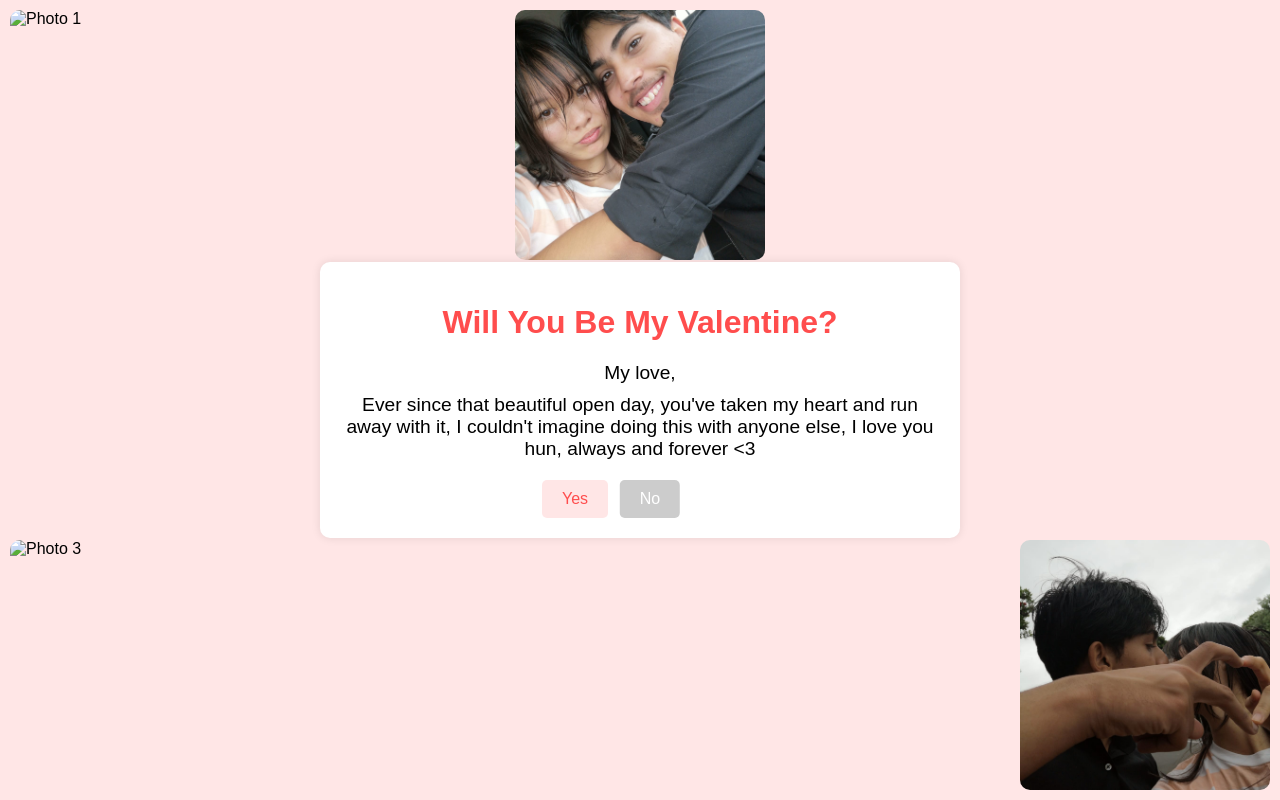
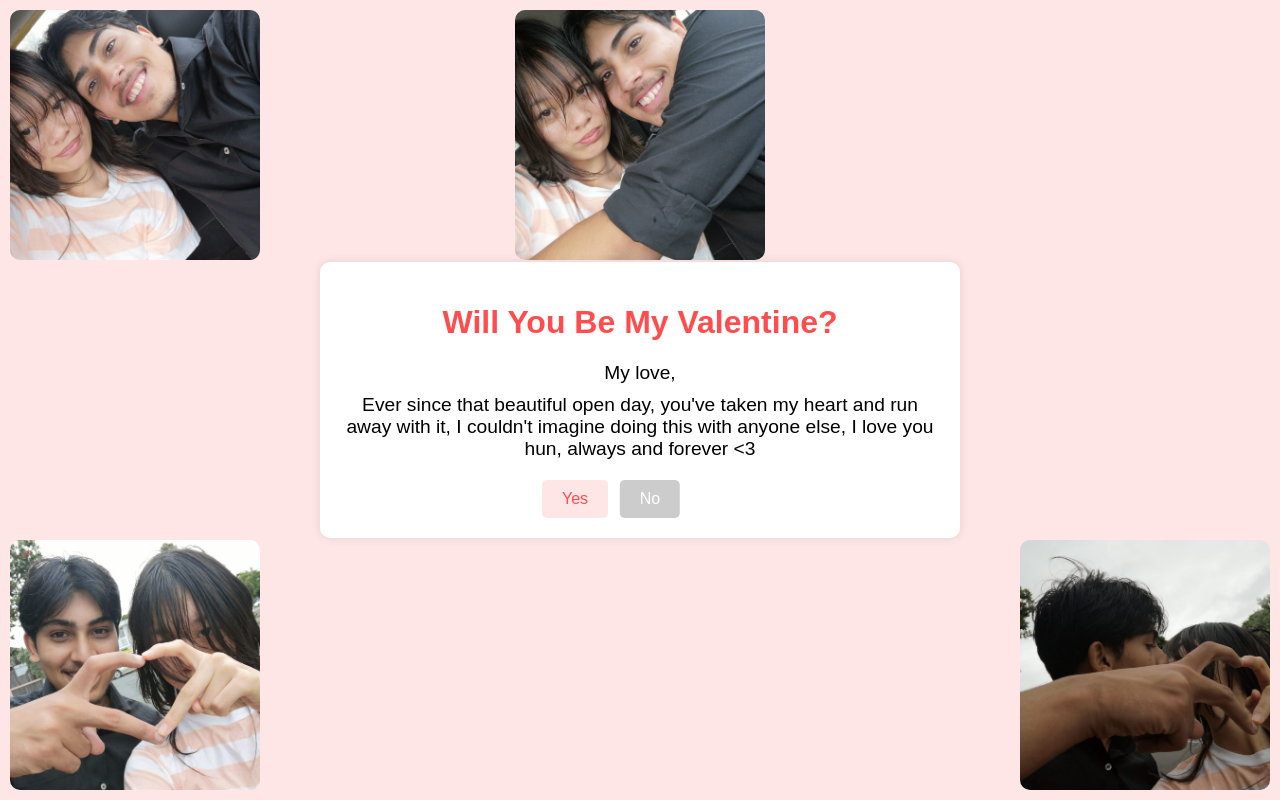
Before and after one commit to Noahero12/noahero12.github.io, a plain HTML site: page index.html in a window 1280 px wide. Drawn offline with Linux system fonts and the light colour scheme.

Commit message:
Update index.html

```diff
--- a/index.html
+++ b/index.html
@@ -164,9 +164,9 @@
             <button id="no-button" class="no-button">No</button>
         </div>
     </div>
-    <img src="images/1000006792_2.JPG" alt="Photo 1" class="photos photo-top-left">
+    <img src="images/1000006792 2.JPG" alt="Photo 1" class="photos photo-top-left">
     <img src="images/1000006795.JPG" alt="Photo 2" class="photos photo-top-right">
-    <img src="images/1000006804.JPG" alt="Photo 3" class="photos photo-bottom-left">
+    <img src="images/1000006804 2.JPG" alt="Photo 3" class="photos photo-bottom-left">
     <img src="images/1000006810.JPG" alt="Photo 4" class="photos photo-bottom-right">
     <script>
         let noButtonPressCount = 0;
```
